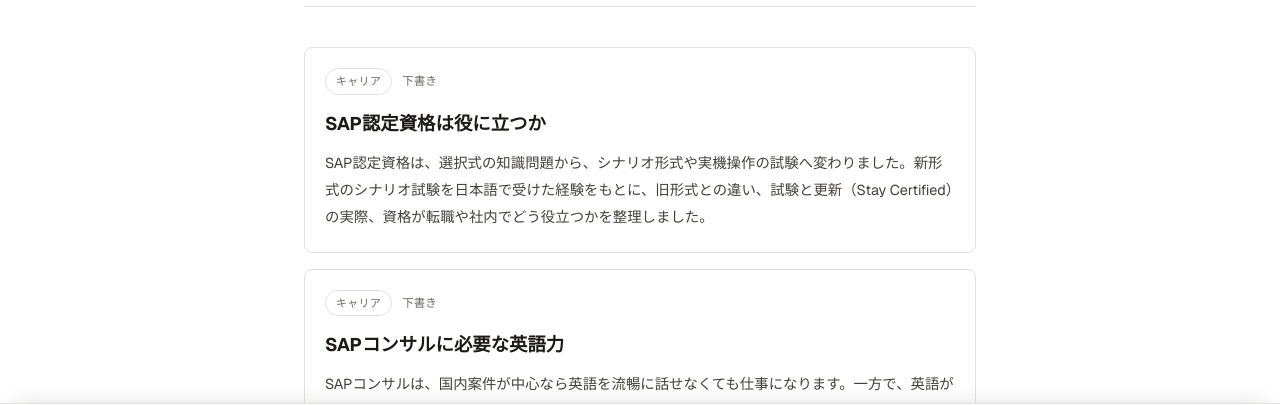
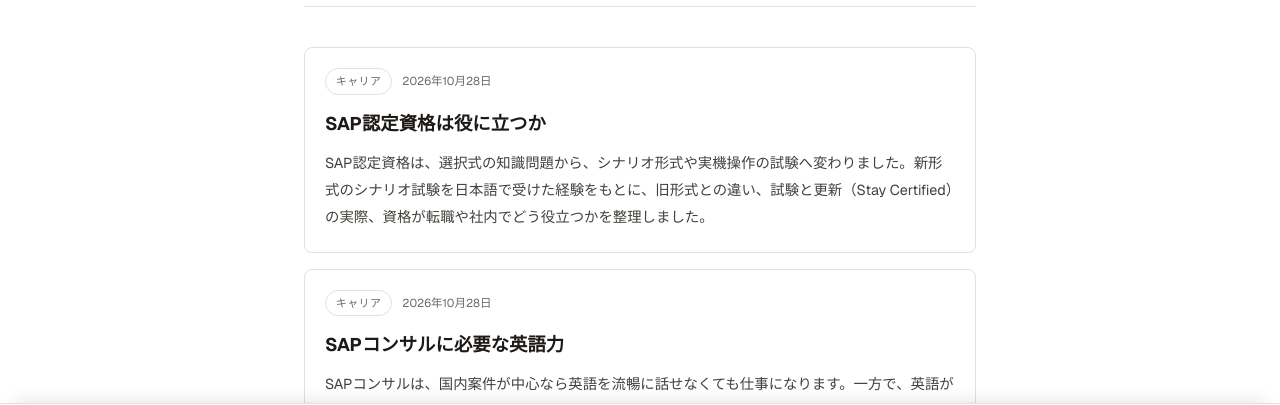
Before and after one commit to keitojobac13-netizen/sap-study, a Next.js app: page /articles in a window 1280 px wide. Shown: the part 324-729 px from the top of the page. Built offline with nearby package versions, Linux system fonts and the light colour scheme; no server answers.

Commit message:
Publish the certification and English career columns
Co-Authored-By: Claude Opus 5.5 <noreply@anthropic.com>

```diff
--- a/app/_lib/articles/sap-certification-value.ts
+++ b/app/_lib/articles/sap-certification-value.ts
@@ -2,7 +2,8 @@ import type { ColumnArticle } from './index';
 
 export const sapCertificationValue: ColumnArticle = {
   slug: 'sap-certification-value',
-  status: 'draft',
+  status: 'published',
+  publishedAt: '2026-10-28',
   category: 'career',
   cardTitle: 'SAP認定資格は役に立つか',
   title: 'SAP認定資格は役に立つ？新形式のシナリオ試験を受けてわかったこと｜旧形式との違いと、取る意味',
--- a/app/_lib/articles/sap-consultant-english.ts
+++ b/app/_lib/articles/sap-consultant-english.ts
@@ -2,7 +2,8 @@ import type { ColumnArticle } from './index';
 
 export const sapConsultantEnglish: ColumnArticle = {
   slug: 'sap-consultant-english',
-  status: 'draft',
+  status: 'published',
+  publishedAt: '2026-10-28',
   category: 'career',
   cardTitle: 'SAPコンサルに必要な英語力',
   title: 'SAPコンサルに英語力はどれくらい必要か｜国内案件なら困らない、でも選べる案件が変わる',
```
